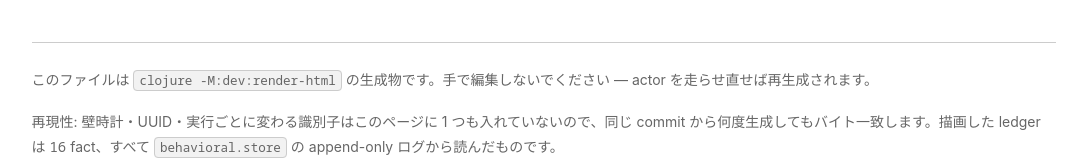
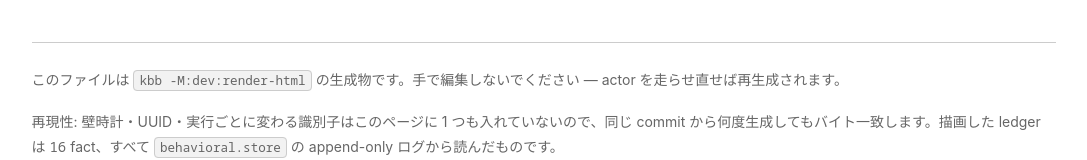
Before and after one commit to cloud-itonami/cloud-itonami-isic-8720, a plain HTML site: page docs/samples/operator-console.html in a window 1280 px wide. Shown: the part 10074-10234 px from the top of the page, without its empty margins (89-1176 px from the left). Drawn offline with Linux system fonts and the light colour scheme.

Commit message:
kbb: rewrite 15 Clojure-CLI/bb/nbb/shadow-cljs invocation(s) in 7 file(s) to kbb/amu
Owner decision 2026-09-11: `clojure -M:<alias>` / `clj -M` / `bb <task>` /
`nbb <script>` become `kbb …` (kotoba-lang/kotoba bin/kbb_deps.cljk resolves
deps.edn aliases onto the JVM-free engine); `shadow-cljs release|compile|watch`
becomes `amu compile --target wasm32-browser`. Text only; no mirror; fix-forward.

ADR: adr-2609112000-kbb-cutover-clojure-cli-text

Co-Authored-By: Claude Opus 5 (1M context) <noreply@anthropic.com>
Claude-Session: https://claude.ai/code/session_01JVx3D3QpgSHNgJBLe35yyx

```diff
--- a/docs/samples/operator-console.html
+++ b/docs/samples/operator-console.html
@@ -2674,7 +2674,7 @@ img,svg { max-width: 100%; height: auto; }
 </tbody>
 </table><p class="muted">この表に無い法域には spec-basis が <strong>ありません</strong>。そのとき governor は要件を推測させず HARD hold します &mdash; 上の t07（<code>ATL</code>）がその実行結果です。</p>
 <footer>
-<p>このファイルは <code>clojure -M:dev:render-html</code> の生成物です。手で編集しないでください &mdash; actor を走らせ直せば再生成されます。</p>
+<p>このファイルは <code>kbb -M:dev:render-html</code> の生成物です。手で編集しないでください &mdash; actor を走らせ直せば再生成されます。</p>
 <p>再現性: 壁時計・UUID・実行ごとに変わる識別子はこのページに 1 つも入れていないので、同じ commit から何度生成してもバイト一致します。描画した ledger は <span class="num">16</span> fact、すべて <code>behavioral.store</code> の append-only ログから読んだものです。</p>
 <p>ライセンス: AGPL-3.0-or-later / cloud-itonami-isic-8720</p>
 </footer>
```
Also changed, not shown: 6 other files.
